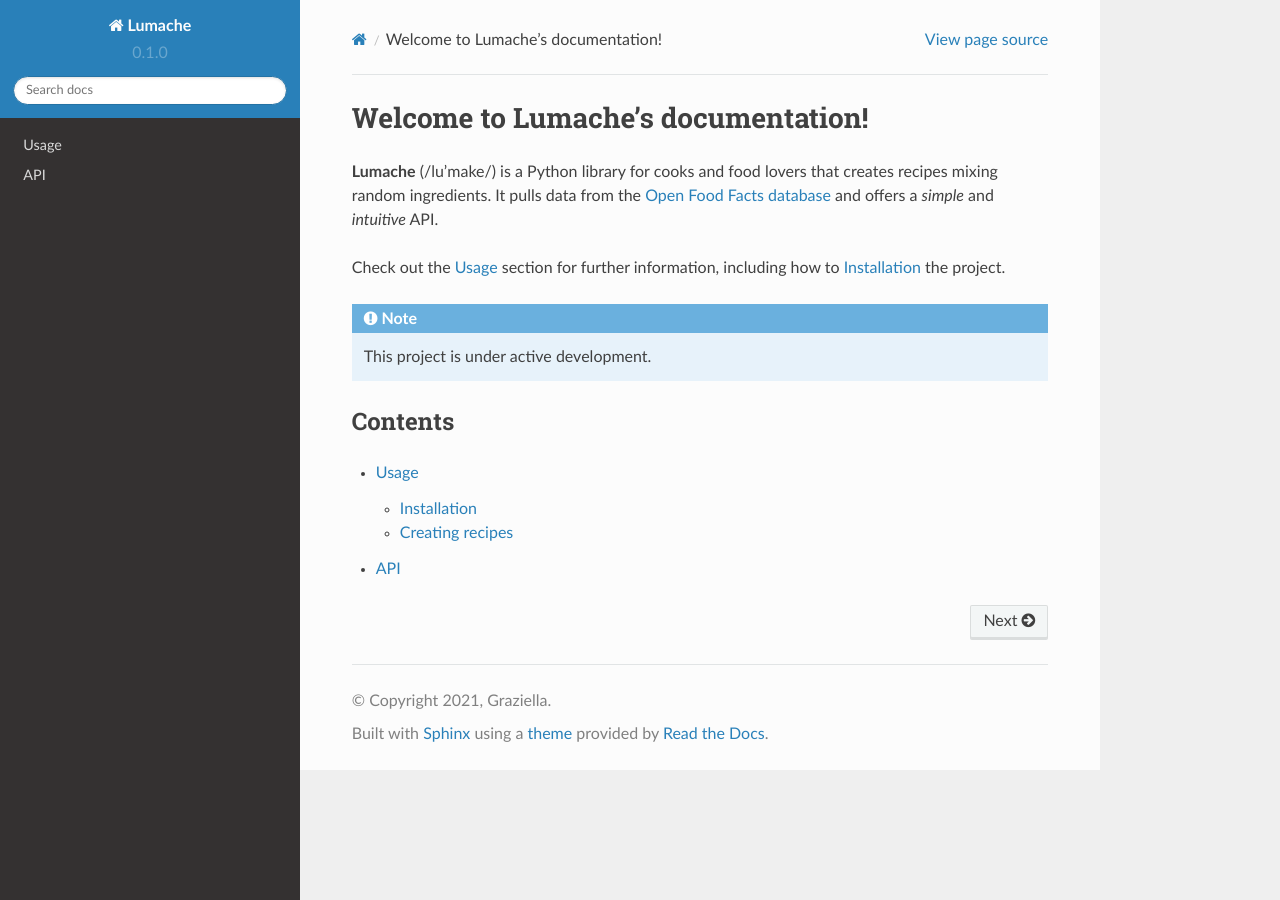
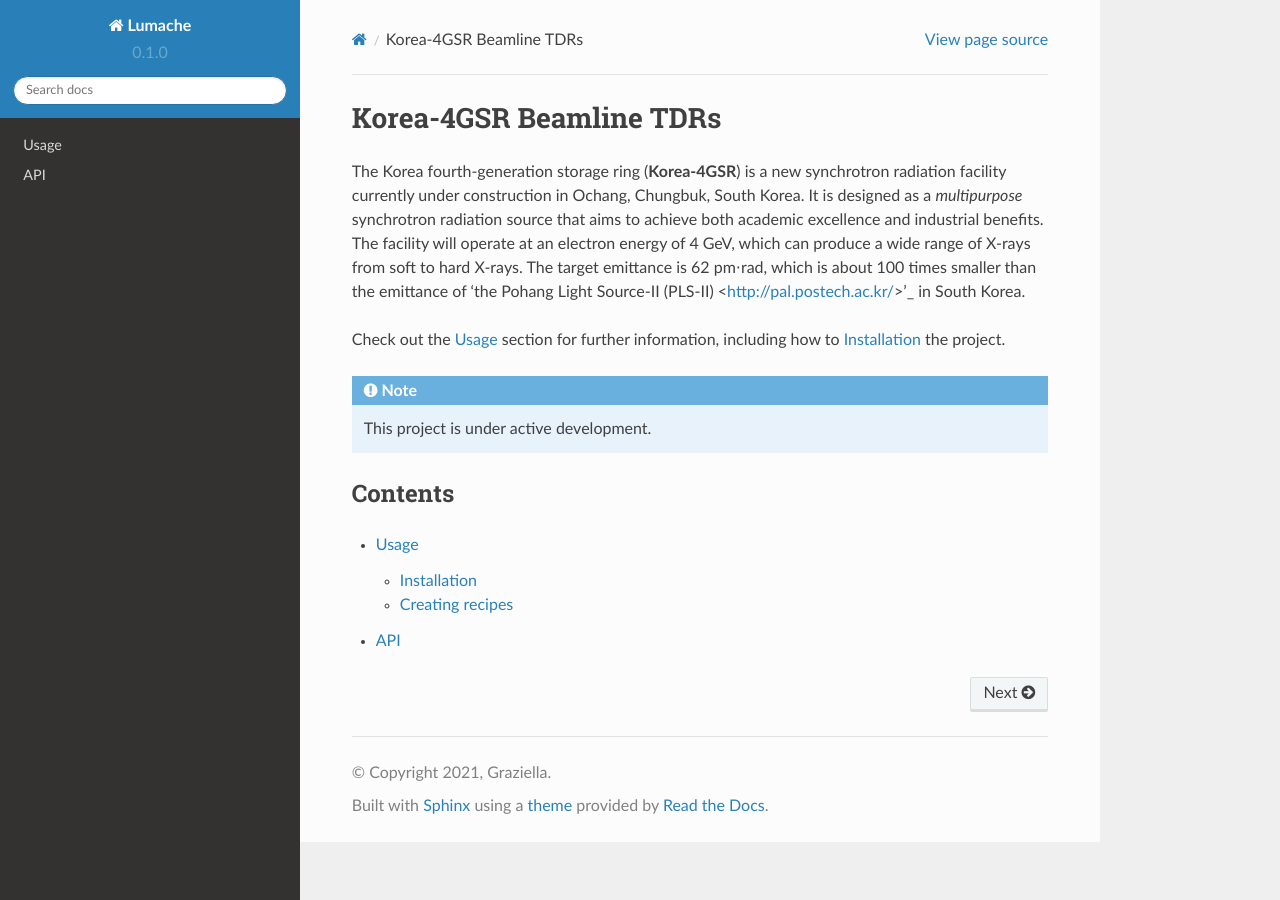
Before and after one commit to limjh0/Korea-4GSRBeamlineTDRs, a Sphinx documentation site: the page built from docs/source/index.rst, in a window 1280 px wide. Built offline with Sphinx 7.4.7 and the Read the Docs theme 2.0.0, drawn with Linux system fonts in a browser that asks for light colours.

Commit message:
Update index.rst

```diff
--- a/docs/source/index.rst
+++ b/docs/source/index.rst
@@ -1,10 +1,8 @@
-Welcome to Lumache's documentation!
-===================================
+Korea-4GSR Beamline TDRs
+========================
 
-**Lumache** (/lu'make/) is a Python library for cooks and food lovers
-that creates recipes mixing random ingredients.
-It pulls data from the `Open Food Facts database <https://world.openfoodfacts.org/>`_
-and offers a *simple* and *intuitive* API.
+The Korea fourth-generation storage ring (**Korea-4GSR**) is a new synchrotron radiation facility currently under construction in Ochang, Chungbuk, South Korea. It is designed as a *multipurpose* synchrotron radiation source that aims to achieve both academic excellence and industrial benefits. The facility will operate at an electron energy of 4 GeV, which can produce a wide range of X-rays from soft to hard X-rays. The target emittance is 62 pm⋅rad, which is
+about 100 times smaller than the emittance of 'the Pohang Light Source-II (PLS-II) <http://pal.postech.ac.kr/>'_ in South Korea.
 
 Check out the :doc:`usage` section for further information, including
 how to :ref:`installation` the project.
```
